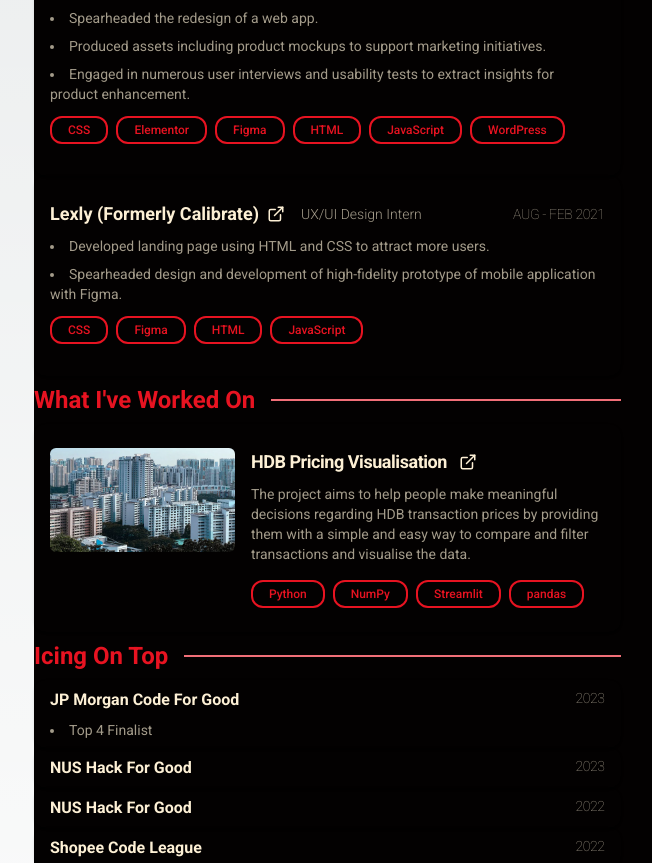
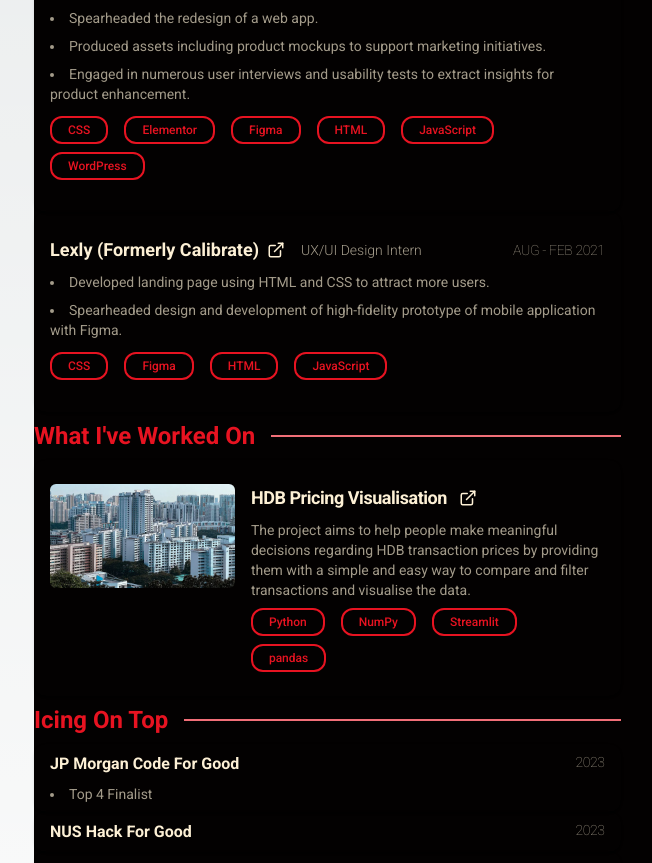
Before and after one commit to TohDeKai/portfolio, a Next.js app in the folder app/: page / in a window 1280 px wide. Shown: the part 1844-2707 px from the top of the page, without its empty margins (606-1258 px from the left). Built offline with nearby package versions, Linux system fonts and the light colour scheme.

Commit message:
fix: fix issue #33

```diff
--- a/app/src/app/components/experience.tsx
+++ b/app/src/app/components/experience.tsx
@@ -53,7 +53,7 @@
               ))}
             </ul>
           </div>
-          <div className="flex flex-wrap xl:px-4 pb-4 items-center">
+          <div className="flex flex-wrap gap-2 xl:px-4 pb-4 items-center">
             {experience.skills.map((skill, skillIndex) => (
               <span
                 key={skillIndex}
--- a/app/src/app/components/projects.tsx
+++ b/app/src/app/components/projects.tsx
@@ -49,11 +49,11 @@
               <p className="pb-2 text-left text-sm font-normal text-text-secondary xl:group-hover:text-text transition-all duration-300">
                 {project.description}
               </p>
-              <div className="flex flex-wrap">
+              <div className="flex flex-wrap gap-2">
                 {project.skills.map((skill, skillIndex) => (
                   <span
                     key={skillIndex}
-                    className="border-primary border-2 text-primary text-xs font-medium me-2 px-4 py-1 mt-2 rounded-xl xl:group-hover:text-black xl:group-hover:bg-primary transition-all duration-300"
+                    className="border-primary border-2 text-primary text-xs font-medium me-2 px-4 py-1 rounded-xl xl:group-hover:text-black xl:group-hover:bg-primary transition-all duration-300"
                   >
                     {skill}
                   </span>
```
